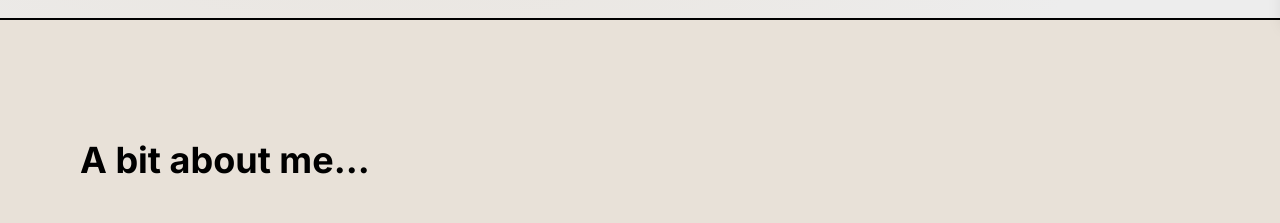
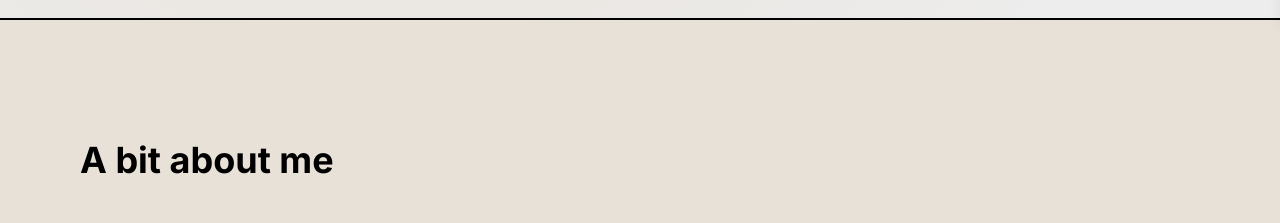
Before and after one commit to taloncodes/developmental, a SvelteKit app: page / in a window 1280 px wide. Shown: the part 780-1003 px from the top of the page. Built offline with nearby package versions, Linux system fonts and the light colour scheme; a web font is replaced by a local one.

Commit message:
about section

```diff
--- a/src/routes/+page.svelte
+++ b/src/routes/+page.svelte
@@ -170,7 +170,7 @@ onMount(() => {
 
 <section id="about" use:fadeOnScroll class="fade-on-scroll">
   <div class="p-10 md:p-20">
-    <h2 class="text-3xl md:text-4xl py-5 md:py-10"><b>A bit about me...</b></h2>
+    <h2 class="text-3xl md:text-4xl py-5 md:py-10"><b>A bit about me</b></h2>
 <p class="text-xl space-y-4">
   <span class="block">
     I'm Talon, a freelance web developer with a background in digital media, education and marketing.
```
